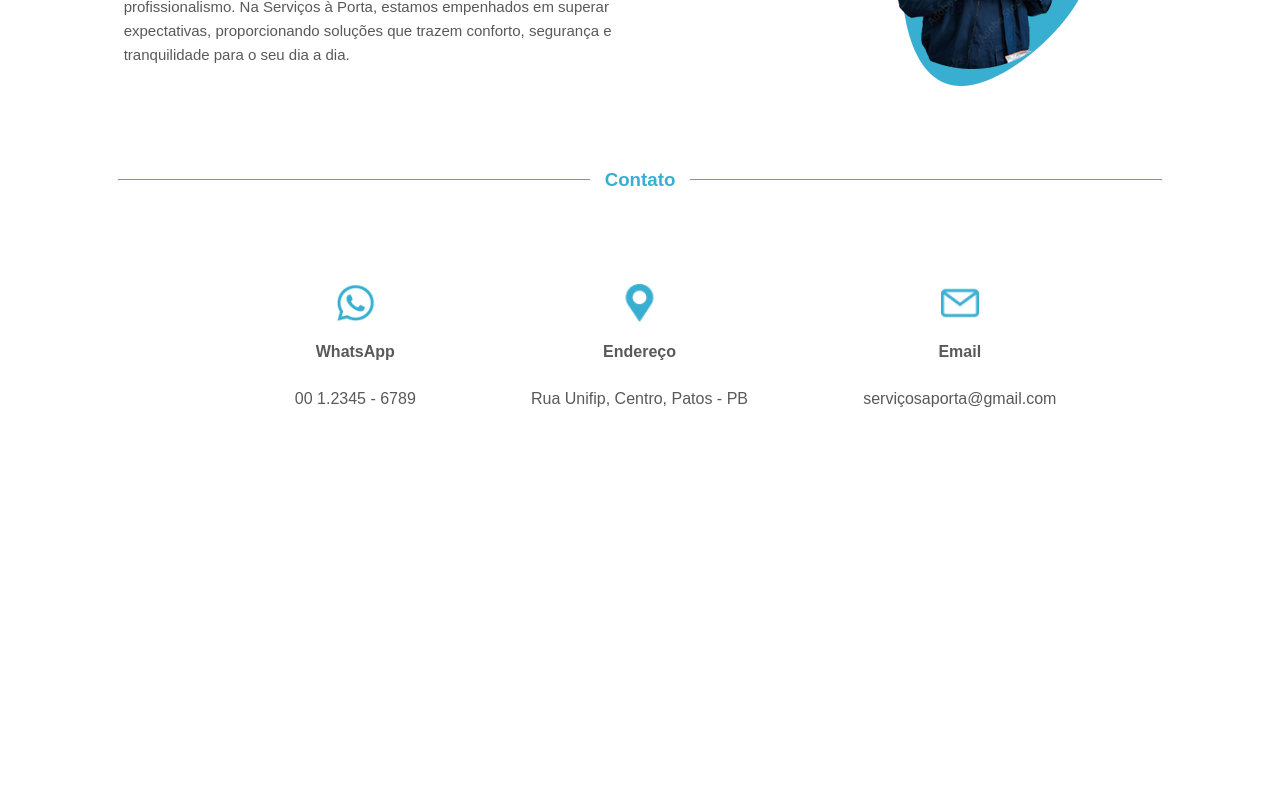
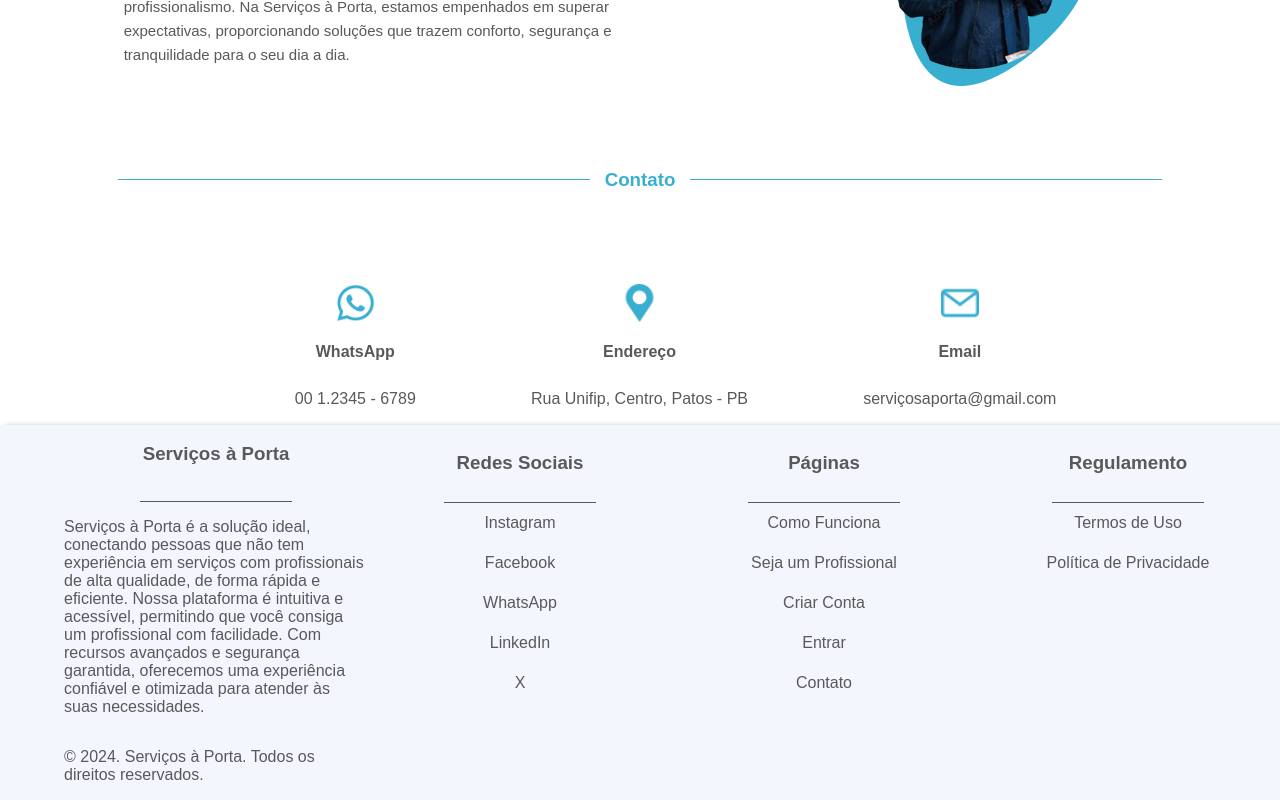
Before and after one commit to gustavo-pedro-meira/Servi-os-Porta, a React (Create React App) app in the folder servicos_front/front/: page / in a window 1280 px wide. Shown: the part 2454-3254 px from the top of the page. Before the commit the page ends 2879 px from the top, so only its background shows below. Built offline with nearby package versions, Linux system fonts and the light colour scheme.

Commit message:
Finalizado front-end base da homepage

```diff
--- a/servicos_front/front/src/pages/homepage.js
+++ b/servicos_front/front/src/pages/homepage.js
@@ -220,6 +220,42 @@ const Home = () => {
 
 
       </section>
+
+      <footer className={styles.footer}>
+        <div className={styles.footer_sobre}>
+          <h3>Serviços à Porta</h3>
+          <span className={styles.footer_line}></span>
+          <p>Serviços à Porta é a solução ideal, conectando pessoas que não tem experiência em serviços com profissionais de alta qualidade, de forma rápida e eficiente. Nossa plataforma é intuitiva e acessível, permitindo que você consiga um profissional com facilidade. Com recursos avançados e  segurança garantida, oferecemos uma experiência confiável e otimizada para atender às suas necessidades.</p>
+            <p>© 2024. Serviços à Porta. Todos os direitos reservados.</p>
+        </div>
+
+        <div className={styles.footer_redes}>
+          <h3>Redes Sociais</h3>
+          <span className={styles.footer_line}></span>
+          <a>Instagram</a>
+          <a>Facebook</a>
+          <a>WhatsApp</a>
+          <a>LinkedIn</a>
+          <a>X</a>
+        </div>
+
+        <div className={styles.footer_paginas}>
+          <h3>Páginas</h3>
+          <span className={styles.footer_line}></span>
+          <a>Como Funciona</a>
+          <a>Seja um Profissional</a>
+          <a>Criar Conta</a>
+          <a>Entrar</a>
+          <a>Contato</a>
+        </div>
+
+        <div className={styles.footer_regulamento}>
+          <h3>Regulamento</h3>
+          <span className={styles.footer_line}></span>
+          <a>Termos de Uso</a>
+          <a>Política de Privacidade</a>
+        </div>
+      </footer>
     </main>
   );
 };
--- a/servicos_front/front/src/styles/page.module.css
+++ b/servicos_front/front/src/styles/page.module.css
@@ -307,3 +307,45 @@ body {
 .contato_icon {
     width: 3vw;
 }
+
+.footer {
+    display: flex;
+    justify-content: space-between;
+    align-items: flex-start;
+    background-color: #F4F6FE;
+    margin: 0 auto;
+    box-shadow: 5px 0px 5px rgba(0, 0, 0, 0.2);
+}
+
+.footer_sobre,
+.footer_redes,
+.footer_paginas,
+.footer_regulamento {
+  display: flex;
+  flex-direction: column;
+  align-items: center;
+  justify-content: center;
+  width: 25%;
+}
+
+.footer_sobre {
+    margin-left: 5vw;
+}
+
+.footer_sobre h3 {
+    margin-bottom: 4.5vh;
+}
+
+.footer_redes,
+.footer_paginas,
+.footer_regulamento  {
+  line-height: 5vh;
+}
+
+.footer_line {
+    display: block;
+    flex-grow: 0.2;
+    width: 50%;
+    height: 1px;
+    background-color: #595959;
+}
```
